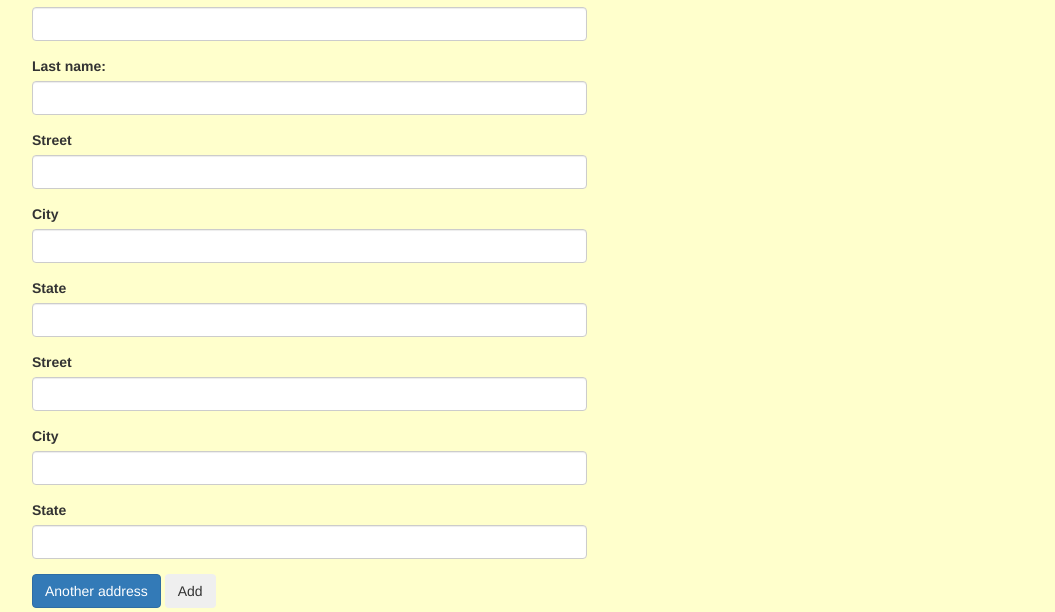
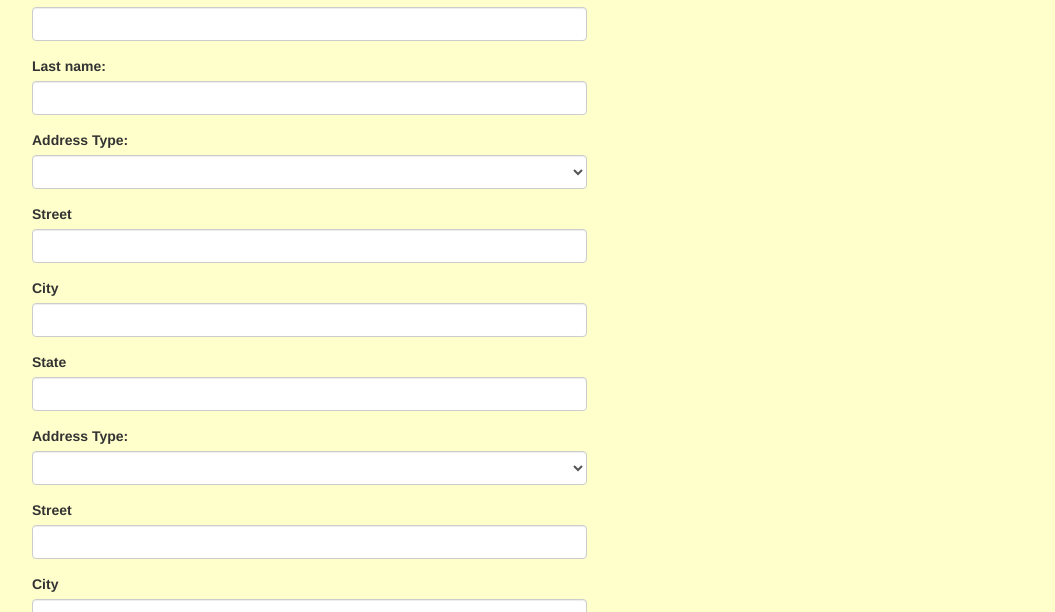
Before and after one commit to Timothy-Bourgault/address-book, a plain HTML site: page index.html in a window 1280 px wide. Both pictures are taken after a click on the element "Another address". Shown: the part 188-800 px from the top of the page, without its empty margins (38-1093 px from the left). Drawn offline with Linux system fonts and the light colour scheme; a web font is replaced by a local one.

Commit message:
create a selector input in the address form which allows users to select which type of address.

```diff
--- a/index.html
+++ b/index.html
@@ -27,6 +27,15 @@
             </div>
             <div id="new-addresses">
               <div class="new-address">
+                <div class="form-group">
+                  <label for="new-address-type">Address Type:</label>
+                  <select class="form-control type">
+                    <option></option>
+                    <option>Home</option>
+                    <option>Work</option>
+                    <option>Mailing</option>
+                  </select>
+                </div>
                 <div class="form-group">
                   <label for="new-street">Street</label>
                   <input type="text" class="form-control new-street">
--- a/js/scripts.js
+++ b/js/scripts.js
@@ -1,5 +1,6 @@
 //business logic
-function Address(street, city, state) {
+function Address(addressType, street, city, state) {
+  this.addressType = addressType;
   this.street = street;
   this.city = city;
   this.state = state;
@@ -15,7 +16,17 @@ Contact.prototype.fullName = function() {
 // user interface logic
 $(document).ready(function() {
   $("#add-address").click(function() {
-    $("#new-addresses").append('<div class="new-address">' +
+    $("#new-addresses").append(
+                               '<div class="new-address">' +
+                                 '<div class="form-group">'+
+                                   '<label for="new-address-type">Address Type:</label>'+
+                                   '<select class="form-control type">'+
+                                     '<option></option>'+
+                                     '<option>Home</option>'+
+                                     '<option>Work</option>'+
+                                     '<option>Mailing</option>'+
+                                   '</select>'+
+                                 '</div>'+
                                  '<div class="form-group">' +
                                    '<label for="new-street">Street</label>' +
                                    '<input type="text" class="form-control new-street">' +
@@ -42,10 +53,12 @@ $(document).ready(function() {
     var newContact = new Contact(inputtedFirstName, inputtedLastName);
 
     $(".new-address").each(function() {
+      var inputtedType = $(this).find(".type option:selected").val();
+      console.log(inputtedType);
       var inputtedStreet = $(this).find("input.new-street").val();
       var inputtedCity = $(this).find("input.new-city").val();
       var inputtedState = $(this).find("input.new-state").val();
-      var newAddress = new Address(inputtedStreet, inputtedCity, inputtedState);
+      var newAddress = new Address(inputtedType, inputtedStreet, inputtedCity, inputtedState);
       newContact.addresses.push(newAddress);
     });
 
@@ -58,7 +71,7 @@ $(document).ready(function() {
       $(".last-name").text(newContact.lastName);
       $("ul#addresses").text("");
       newContact.addresses.forEach(function(address) {
-        $("ul#addresses").append("<li>" + address.street + ", " + address.city + " " + address.state + "</li>");
+        $("ul#addresses").append("<li>" + address.addressType + " " + address.street + ", " + address.city + " " + address.state + "</li>");
       });
     });
 
```
